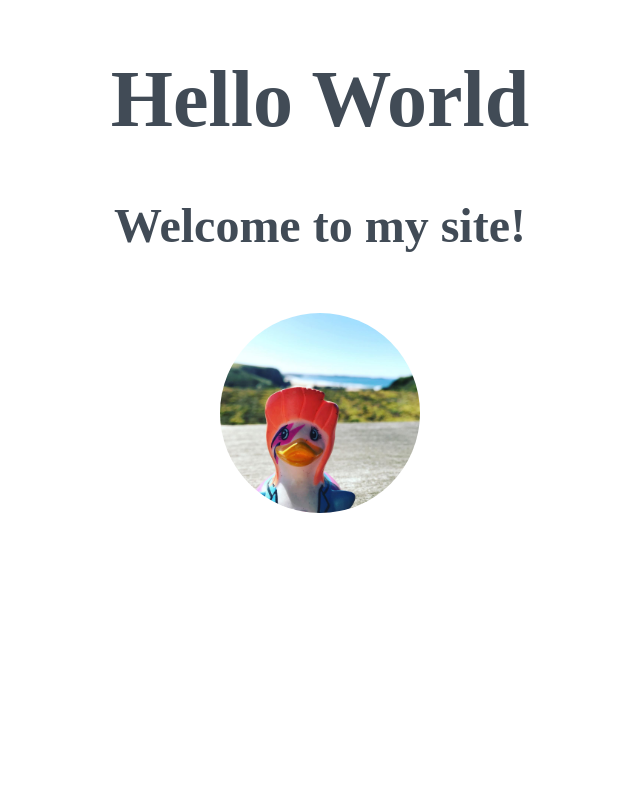
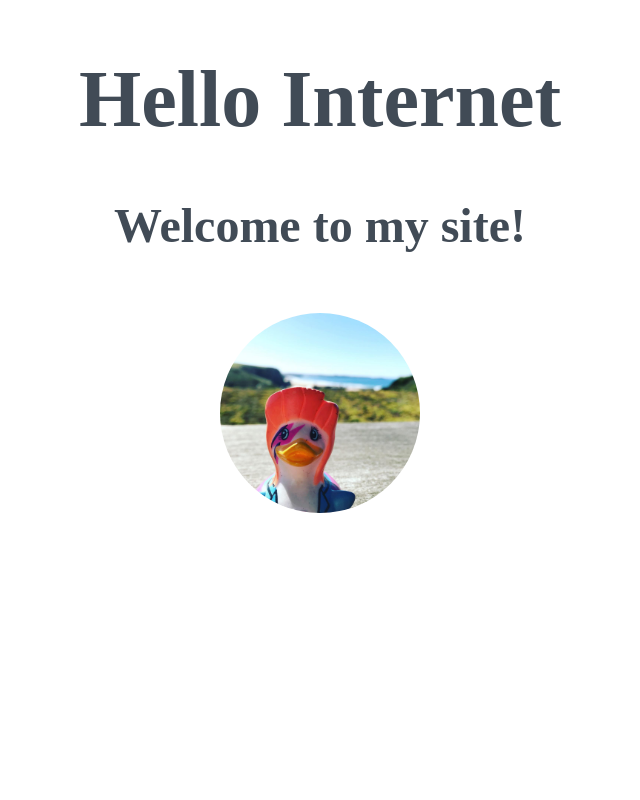
Before and after one commit to msraymundo/beginners-week-one, a plain HTML site: page index.html in a window 1280 px wide. Shown: the top 800 px of the page, without its empty margins (320-960 px from the left). Drawn offline with Linux system fonts and the light colour scheme.

Commit message:
updated hello world
updated hello world to hello universe

```diff
--- a/index.html
+++ b/index.html
@@ -2,13 +2,13 @@
 <!doctype html>
 <html>
   <head>
-    <title>Hello World!</title>
+    <title>Hello Universe!</title>
     <!--Import the stylesheet by specifying the type and where in the files the stylesheet is-->
       <link rel="stylesheet" type="text/css" href="css/style.css">
   </head>
   <body>
   <div>
-    <h1>Hello World</h1>
+    <h1>Hello Internet</h1>
     <h2>Welcome to my site!</h2>
     <img src="./duck.jpg" alt="A duck" width="200px">
   </div>
```
